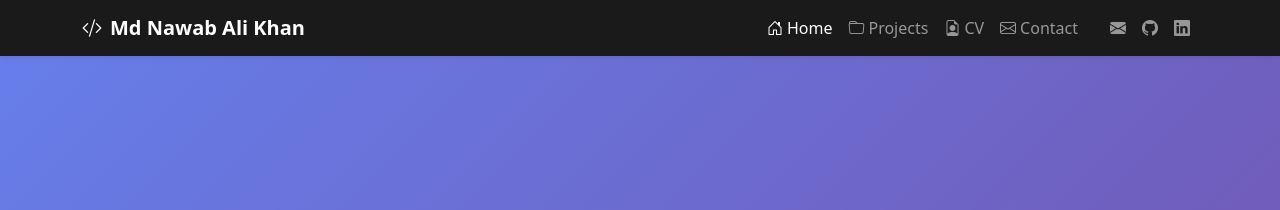
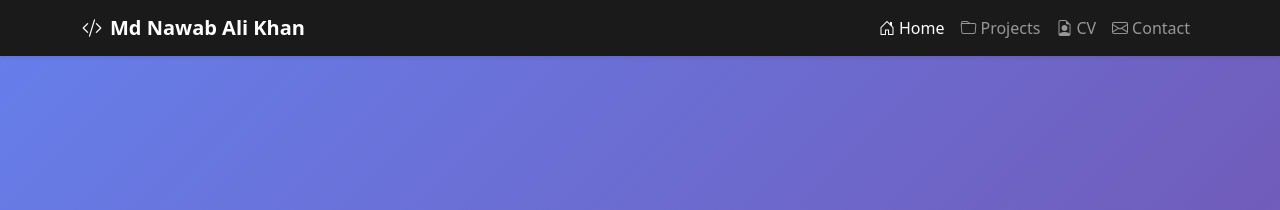
Before and after one commit to nakhandev/nakhandev.github.io, a Jekyll site: the page built from index.md, in a window 1280 px wide. Shown: the top 210 px of the page. Built offline with Jekyll 4.4.1, drawn with Linux system fonts in a browser that asks for light colours.

Commit message:
Remove social media links from navbar only, keeping them in footer and other sections

```diff
--- a/_includes/header.html
+++ b/_includes/header.html
@@ -30,18 +30,7 @@
                     </a>
                 </li>
             </ul>
-            <!-- Social Links -->
-            <div class="navbar-nav ms-lg-3">
-                <a class="nav-link" href="mailto:{{ site.email }}" title="Email">
-                    <i class="bi bi-envelope-fill"></i>
-                </a>
-                <a class="nav-link" href="https://github.com/{{ site.github_username }}" target="_blank" title="GitHub">
-                    <i class="bi bi-github"></i>
-                </a>
-                <a class="nav-link" href="https://linkedin.com/in/{{ site.linkedin_username }}" target="_blank" title="LinkedIn">
-                    <i class="bi bi-linkedin"></i>
-                </a>
-            </div>
+
         </div>
     </div>
 </nav>
```
